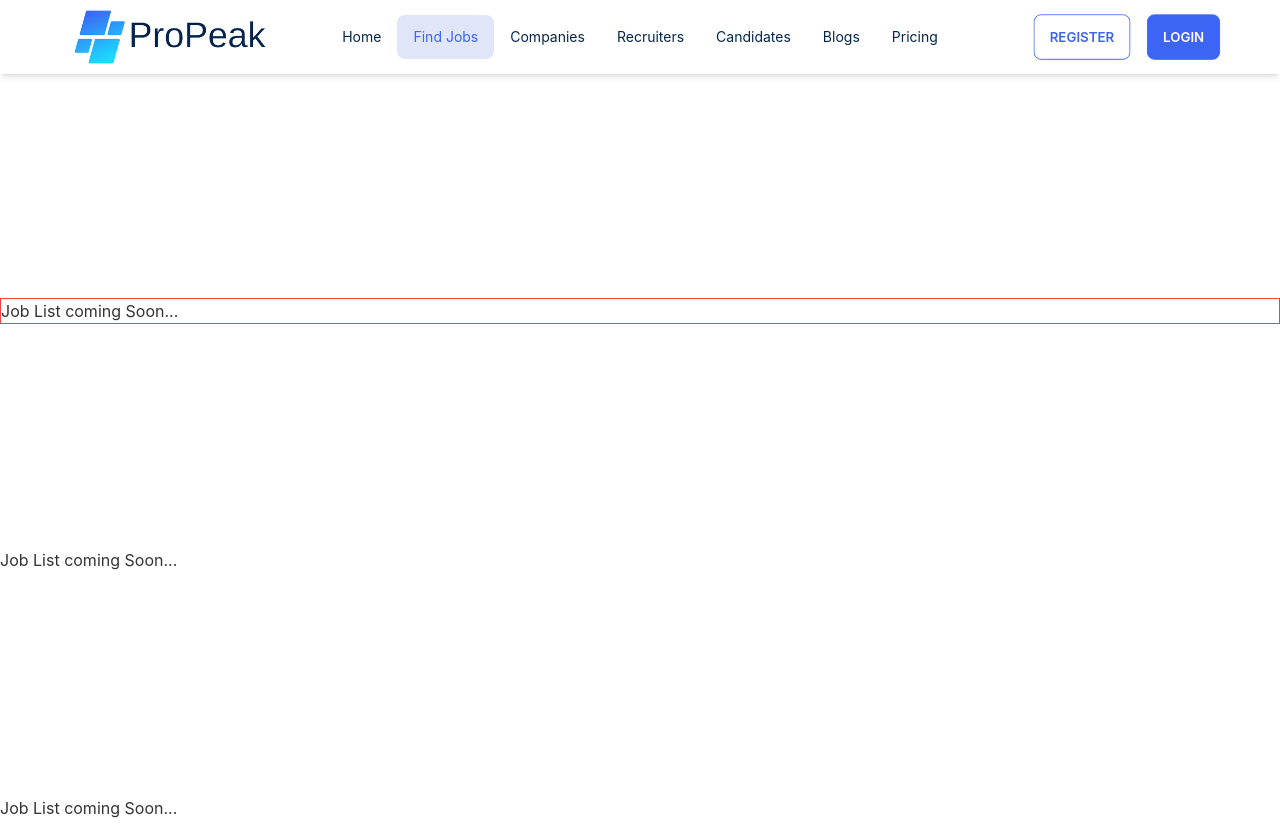
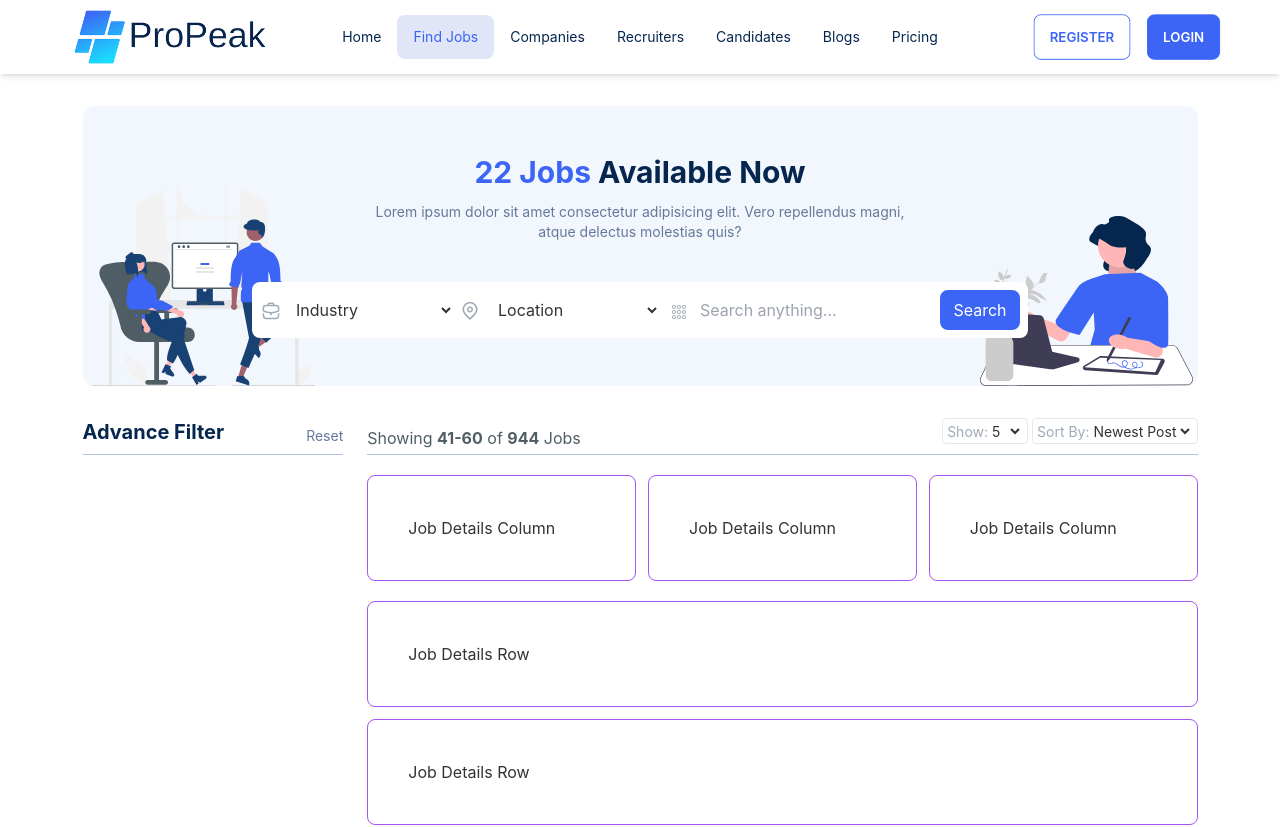
Before and after one commit to munimrahman/pro-peak-job-portal, a React (Create React App) app: page /find-jobs in a window 1280 px wide. Shown: the top 827 px of the page. Built offline with nearby package versions, Linux system fonts and the light colour scheme.

Commit message:
job list header

```diff
--- a/src/Components/JobSearchBar/JobSearchBar.jsx
+++ b/src/Components/JobSearchBar/JobSearchBar.jsx
@@ -5,7 +5,7 @@ import loc from '../../assets/location-search-bar.svg';
 
 function JobSearchBar() {
     return (
-        <div className="border border-red-600 bg-purple-400 p-2 w-full mx-auto">
+        // <div className="border border-red-600 bg-purple-400 p-2 w-full mx-auto">
         <div className="">
             <div className="container flex flex-col md:flex-row justify-center items-center">
                 <div className="relative h-14">
@@ -50,7 +50,7 @@ function JobSearchBar() {
                 </div>
             </div>
         </div>
-        </div>
+        // </div>
     );
 }
 
--- /dev/null
+++ b/src/Pages/JobList/HeaderSearch/HeaderSearch.css
@@ -0,0 +1,6 @@
+.header-search-box {
+  background-image: url("../../../assets/left-job-head.svg"),
+    url("../../../assets/right-job-head.svg");
+  background-repeat: no-repeat, no-repeat;
+  background-position: left bottom, right 5px bottom;
+}
--- /dev/null
+++ b/src/Pages/JobList/HeaderSearch/HeaderSearch.jsx
@@ -0,0 +1,20 @@
+import React from 'react';
+import JobSearchBar from '../../../Components/JobSearchBar/JobSearchBar';
+import './HeaderSearch.css';
+
+function HeaderSearch() {
+    return (
+        <div className="bg-[#f2f6fd] py-12 rounded-xl mt-8 flex flex-col items-center header-search-box">
+            <h1 className="text-secondary text-3xl font-bold">
+                <span className="text-primary">22 Jobs</span> Available Now
+            </h1>
+            <p className="md:w-6/12 text-center text-sm text-neutral mb-10 mt-3">
+                Lorem ipsum dolor sit amet consectetur adipisicing elit. Vero repellendus magni,
+                atque delectus molestias quis?
+            </p>
+            <JobSearchBar />
+        </div>
+    );
+}
+
+export default HeaderSearch;
--- a/src/Pages/JobList/JobList/JobList.jsx
+++ b/src/Pages/JobList/JobList/JobList.jsx
@@ -1,12 +1,93 @@
+/* eslint-disable jsx-a11y/label-has-associated-control */
 import React from 'react';
+import JobCardThree from '../../Shared/JobCardThree/JobCardThree';
+import JobCardTwo from '../../Shared/JobCardTwo/JobCardTwo';
+import SubscribeBox from '../../Shared/SubscribeBox/SubscribeBox';
+import HeaderSearch from '../HeaderSearch/HeaderSearch';
 
 function JobList() {
     return (
-        <div>
-            <h1 className="my-56 border border-red-500">Job List coming Soon...</h1>
-            <h1 className="my-56">Job List coming Soon...</h1>
-            <h1 className="my-56">Job List coming Soon...</h1>
-            <h1 className="my-56">Job List coming Soon...</h1>
+        <div className="max-w-[1115px] mx-auto">
+            <HeaderSearch />
+            <div className="mt-8 md:grid md:grid-cols-12 md:gap-6">
+                {/* Advance Filter Header */}
+                <div className="col-span-3">
+                    <div className="border-b border-[#b4c0e0] pb-2 flex items-end justify-between">
+                        <h4 className="text-secondary text-xl font-bold">Advance Filter</h4>
+                        <span className="text-neutral text-sm hover:text-primary hover:cursor-pointer">
+                            Reset
+                        </span>
+                    </div>
+                </div>
+                {/* Job List Header */}
+                <div className="col-span-9">
+                    <div className="border-b border-[#b4c0e0] pb- flex items-end justify-between">
+                        <h4 className="text-accent text-base pb-1">
+                            Showing <span className="font-bold">41-60</span> of{' '}
+                            <span className="font-bold">944</span> Jobs
+                        </h4>
+                        {/* <div>
+                            <div>
+                                <select className="select select-bordered focus:outline-none w-full max-w-xs">
+                                    <option disabled selected>
+                                        Who shot first?
+                                    </option>
+                                    <option>Han Solo</option>
+                                    <option>Greedo</option>
+                                </select>
+
+                                <select className="select select-bordered focus:outline-none w-full max-w-xs">
+                                    <option disabled selected>
+                                        Who shot first?
+                                    </option>
+                                    <option>Han Solo</option>
+                                    <option>Greedo</option>
+                                </select>
+                            </div>
+                            <ButtonInfo className="py-1">Filter</ButtonInfo>
+                        </div> */}
+                        <div className="pb-[6px] flex">
+                            <div className="border rounded px-1 mb-1">
+                                <span className="text-[#a0abb8] text-sm">Show:</span>
+                                <select
+                                    name=""
+                                    id=""
+                                    className="bg-white focus:outline-none text-sm hover:cursor-pointer"
+                                >
+                                    <option value="">5</option>
+                                    <option value="">10</option>
+                                    <option value="">15</option>
+                                </select>
+                            </div>
+                            <div className="border rounded px-1 mb-1 ml-1">
+                                <span className="text-[#a0abb8] text-sm">Sort By:</span>
+                                <select
+                                    name=""
+                                    id=""
+                                    className="bg-white focus:outline-none text-sm hover:cursor-pointer"
+                                >
+                                    <option value="">Newest Post</option>
+                                    <option value="">Rating</option>
+                                    <option value="">Salary</option>
+                                </select>
+                            </div>
+                        </div>
+                    </div>
+                    {/* Job List Column */}
+                    <div className="grid grid-cols-1 gap-3 md:grid-cols-2 lg:grid-cols-3 mt-5">
+                        <JobCardTwo />
+                        <JobCardTwo />
+                        <JobCardTwo />
+                    </div>
+                    {/* Job List Row */}
+                    <div className="mt-5 grid gap-3">
+                        <JobCardThree />
+                        <JobCardThree />
+                        <JobCardThree />
+                    </div>
+                </div>
+            </div>
+            <SubscribeBox />
         </div>
     );
 }
--- a/src/Pages/Shared/Footer/Footer.jsx
+++ b/src/Pages/Shared/Footer/Footer.jsx
@@ -7,7 +7,7 @@ import logo from '../../../assets/ProPeak1.png';
 
 function Footer() {
     return (
-        <footer className="mt-16 max-w-[1115px] mx-auto">
+        <footer className="mt-16 max-w-[1115px] mx-auto px-2 lg:px-0">
             <div className="grid grid-cols-1 gap-5 sm:grid-cols-2 md:grid-cols-12">
                 <div className="col-span-3">
                     <img src={logo} alt="" className="w-44" />
--- /dev/null
+++ b/src/Pages/Shared/JobCardThree/JobCardThree.jsx
@@ -0,0 +1,13 @@
+import React from 'react';
+
+function JobCardThree() {
+    return (
+        <div>
+            <div className="border border-purple-500 rounded-lg p-10">
+                <h1>Job Details Row</h1>
+            </div>
+        </div>
+    );
+}
+
+export default JobCardThree;
--- /dev/null
+++ b/src/Pages/Shared/JobCardTwo/JobCardTwo.jsx
@@ -0,0 +1,13 @@
+import React from 'react';
+
+function JobCardTwo() {
+    return (
+        <div>
+            <div className="border border-purple-500 rounded-lg p-10">
+                <h1>Job Details Column</h1>
+            </div>
+        </div>
+    );
+}
+
+export default JobCardTwo;
```
Also changed, not shown: src/assets/left-job-head.svg (added), src/assets/right-job-head.svg (added). Lines whose indentation alone changed are shown as unchanged.
